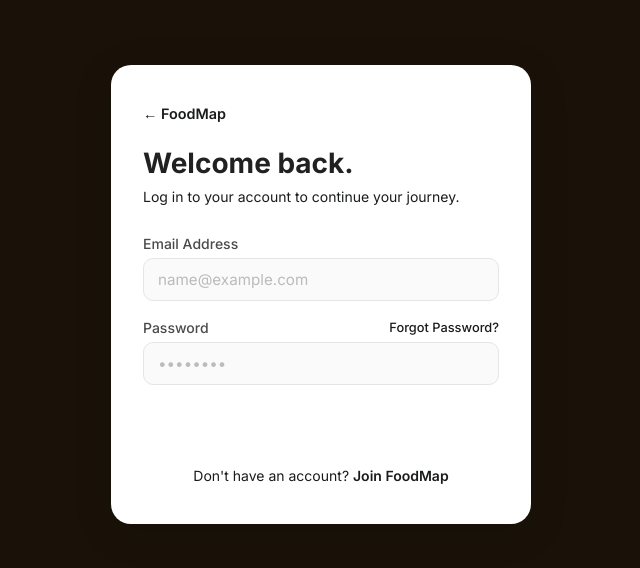
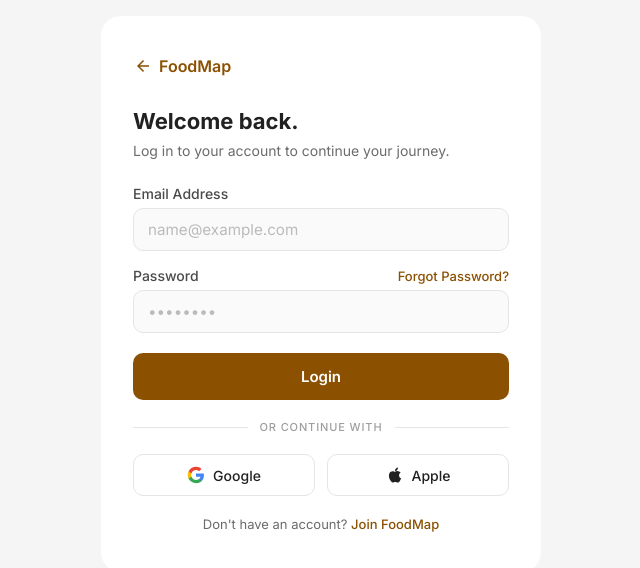
Before and after one commit to FilipBienkowski3/FoodMap, a React (Vite) app in the folder FoodMap-frontend/: page /login in a window 1280 px wide. Shown: the part 106-674 px from the top of the page, without its empty margins (319-959 px from the left). Built offline with nearby package versions, Linux system fonts and the light colour scheme; no server answers.

Commit message:
refactor: adjust auth pages

```diff
--- a/FoodMap-frontend/src/components/common/AuthCard/AuthCard.css
+++ b/FoodMap-frontend/src/components/common/AuthCard/AuthCard.css
@@ -1,23 +1,35 @@
 .auth-card {
-  background: #fff;
+  max-width: 440px;
+  width: 100%;
+  background: #FFFFFF;
   border-radius: 20px;
   padding: 40px 32px;
-  width: 100%;
-  max-width: 420px;
-  box-shadow: 0 8px 40px rgba(0,0,0,0.12);
+  box-shadow: none;
 }
 
 .auth-card__back {
-  background: none;
-  border: none;
-  font-family: var(--font-body);
-  font-size: 0.9rem;
-  font-weight: 600;
-  color: var(--color-primary-dark);
-  cursor: pointer;
-  margin-bottom: 24px;
-  padding: 0;
   display: flex;
   align-items: center;
   gap: 6px;
+  background: none;
+  border: none;
+  font-size: 16px;
+  font-weight: 600;
+  color: #8b5001;
+  cursor: pointer;
+  padding: 0;
+  margin-bottom: 32px;
 }
+
+.auth-card__back:hover {
+  opacity: 0.8;
+}
+
+.auth-card__back .material-symbols-outlined {
+  font-size: 20px;
+}
+
+.auth-card__back-logo {
+  font-size: 16px;
+  font-weight: 600;
+}
--- a/FoodMap-frontend/src/components/common/AuthCard/AuthCard.tsx
+++ b/FoodMap-frontend/src/components/common/AuthCard/AuthCard.tsx
@@ -13,7 +13,8 @@ export default function AuthCard({ children }: Props) {
   return (
     <div className="auth-card">
       <button className="auth-card__back" onClick={() => nav(ROUTES.HOME)}>
-        ← {APP_NAME}
+        <span className="material-symbols-outlined">arrow_back</span>
+        <span className="auth-card__back-logo">{APP_NAME}</span>
       </button>
       {children}
     </div>
--- a/FoodMap-frontend/src/constants/colors.ts
+++ b/FoodMap-frontend/src/constants/colors.ts
@@ -1,5 +1,5 @@
 export const COLORS = {
-  primary:       '#FF9800',
+  primary:       '#8b5001',
   primaryDark:   '#E65100',
   primaryLight:  '#FFB74D',
   secondary:     '#FFC107',
--- a/FoodMap-frontend/src/pages/Auth/Auth.css
+++ b/FoodMap-frontend/src/pages/Auth/Auth.css
@@ -1,42 +1,42 @@
+/* ── Page shell ── */
 .auth-page {
   min-height: 100vh;
   display: flex;
   align-items: center;
   justify-content: center;
-  background: #1a1208;
-  padding: 24px;
+  background: #F5F5F5;
 }
 
+/* ── Typography ── */
 .auth-page__title {
-  font-family: var(--font-heading);
-  font-size: 1.75rem;
+  font-size: 22px;
   font-weight: 700;
   color: #212121;
-  margin-bottom: 6px;
+  margin: 0 0 6px;
 }
 
 .auth-page__sub {
-  font-size: 0.875rem;
-  color: var(--color-text-muted);
-  margin-bottom: 28px;
+  font-size: 14px;
+  color: #6B6B6B;
+  margin: 0 0 24px;
   line-height: 1.5;
 }
 
+/* ── Error banner ── */
 .auth-page__error {
-  background: #fff5f5;
-  border: 1px solid #ffcdd2;
-  color: #c62828;
+  background: #FFEBEE;
+  color: #D32F2F;
   border-radius: 8px;
   padding: 10px 14px;
-  font-size: 0.85rem;
+  font-size: 13px;
   margin-bottom: 16px;
 }
 
+/* ── Form ── */
 .auth-page__form {
   display: flex;
   flex-direction: column;
-  gap: 18px;
-  margin-bottom: 20px;
+  gap: 16px;
 }
 
 .auth-page__field {
@@ -52,73 +52,109 @@
 }
 
 .auth-page__forgot {
-  font-size: 0.8rem;
-  color: var(--color-primary-dark);
+  font-size: 13px;
+  color: #8b5001;
   text-decoration: none;
   font-weight: 500;
 }
 
+.auth-page__forgot:hover {
+  opacity: 0.8;
+}
+
+/* ── Submit button ── */
 .auth-page__submit {
   width: 100%;
-  background: var(--color-primary-dark) !important;
-  color: #fff !important;
-  border-radius: 10px !important;
-  padding: 12px !important;
-  font-size: 1rem !important;
-  font-weight: 600 !important;
+  padding: 14px;
+  color: #FFFFFF !important;
+  border: none !important;
+  border-radius: 10px;
+  font-size: 15px;
+  font-weight: 600;
+  cursor: pointer;
+  margin-top: 4px;
+  transition: opacity 0.2s;
+  text-align: center;
 }
 
-.auth-page__divider {
-  text-align: center;
-  position: relative;
-  margin: 20px 0;
-  color: #bbb;
-  font-size: 0.75rem;
-  letter-spacing: 0.08em;
+.auth-page__submit:hover:not(:disabled) {
+  opacity: 0.9;
 }
 
-.auth-page__divider::before,
-.auth-page__divider::after {
-  content: '';
-  position: absolute;
-  top: 50%;
-  width: 30%;
-  height: 1px;
-  background: #e5e5e5;
+.auth-page__submit:disabled {
+  opacity: 0.6;
+  cursor: not-allowed;
 }
 
-.auth-page__divider::before { left: 0; }
-.auth-page__divider::after  { right: 0; }
+/* ── Divider ── */
+.auth-page__divider {
+  display: flex;
+  align-items: center;
+  gap: 12px;
+  margin: 20px 0;
+}
 
+.auth-page__divider-line {
+  flex: 1;
+  height: 1px;
+  background: #E5E5E5;
+}
+
+.auth-page__divider-text {
+  font-size: 11px;
+  font-weight: 500;
+  color: #9E9E9E;
+  letter-spacing: 0.08em;
+  white-space: nowrap;
+}
+
+/* ── Social buttons ── */
 .auth-page__social {
   display: flex;
   gap: 12px;
-  margin-bottom: 20px;
 }
 
 .auth-page__social-btn {
   flex: 1;
-  padding: 10px;
-  border: 1px solid #e5e5e5;
+  display: flex;
+  align-items: center;
+  justify-content: center;
+  gap: 8px;
+  padding: 11px 16px;
+  background: #FFFFFF;
+  border: 1px solid #E5E5E5;
   border-radius: 10px;
-  background: #fff;
-  font-family: var(--font-body);
-  font-size: 0.875rem;
+  font-size: 14px;
   font-weight: 500;
+  color: #212121;
   cursor: pointer;
-  transition: border-color 0.2s;
+  transition: background 0.15s;
 }
 
-.auth-page__social-btn:hover { border-color: var(--color-primary); }
+.auth-page__social-btn:hover {
+  background: #F5F5F5;
+}
 
+.auth-page__social-icon {
+  width: 18px;
+  height: 18px;
+  flex-shrink: 0;
+}
+
+/* ── Footer link ── */
 .auth-page__footer {
   text-align: center;
-  font-size: 0.875rem;
-  color: var(--color-text-muted);
+  font-size: 13px;
+  color: #6B6B6B;
+  margin-top: 20px;
 }
 
 .auth-page__footer a {
-  color: var(--color-primary-dark);
-  font-weight: 600;
+  color: #8b5001;
+  font-weight: 500;
   text-decoration: none;
 }
+
+.auth-page__footer a:hover {
+  opacity: 0.8;
+}
--- a/FoodMap-frontend/src/pages/Auth/Login/Login.tsx
+++ b/FoodMap-frontend/src/pages/Auth/Login/Login.tsx
@@ -1,6 +1,6 @@
 import { useState } from 'react'
 import { useNavigate, Link } from 'react-router-dom'
-import { signInWithEmailAndPassword } from 'firebase/auth'
+import { signInWithEmailAndPassword, GoogleAuthProvider, signInWithPopup } from 'firebase/auth'
 import { auth } from '../../../config/firebase'
 import { Button } from '../../../components/common/Button/Button'
 import { Label } from '../../../components/common/Label/Label'
@@ -16,19 +16,25 @@ export default function Login() {
   const [loading, setLoading] = useState(false)
   const nav = useNavigate()
 
-  const handleSubmit = async (e: React.FormEvent) => {
-    e.preventDefault()
+  const handleSubmit = async () => {
     setLoading(true)
     setError('')
     try {
       await signInWithEmailAndPassword(auth, email, password)
       nav(ROUTES.HOME)
     } catch (err: unknown) {
-      if (err instanceof Error) {
-        setError(err.message || 'Log in error')
-      }
+      if (err instanceof Error) setError(err.message || 'Log in error')
     } finally {
       setLoading(false)
+    }
+  }
+
+  const handleGoogle = async () => {
+    try {
+      await signInWithPopup(auth, new GoogleAuthProvider())
+      nav(ROUTES.HOME)
+    } catch (err: unknown) {
+      if (err instanceof Error) setError(err.message)
     }
   }
 
@@ -40,11 +46,11 @@ export default function Login() {
 
         {error && <div className="auth-page__error">{error}</div>}
 
-        <form onSubmit={handleSubmit} className="auth-page__form">
+        <div className="auth-page__form">
           <div className="auth-page__field">
             <Label htmlFor="email">Email Address</Label>
             <Input id="email" type="email" placeholder="name@example.com"
-              value={email} onChange={e => setEmail(e.target.value)} required />
+              value={email} onChange={e => setEmail(e.target.value)} />
           </div>
           <div className="auth-page__field">
             <div className="auth-page__label-row">
@@ -52,13 +58,37 @@ export default function Login() {
               <a href="#" className="auth-page__forgot">Forgot Password?</a>
             </div>
             <Input id="password" type="password" placeholder="••••••••"
-              value={password} onChange={e => setPassword(e.target.value)} required />
+              value={password} onChange={e => setPassword(e.target.value)} />
           </div>
 
-          <Button type="submit" disabled={loading} className="auth-page__submit">
+          <Button variant="primary" onClick={handleSubmit} disabled={loading} className="auth-page__submit">
             {loading ? 'Logging in...' : 'Login'}
           </Button>
-        </form>
+        </div>
+
+        <div className="auth-page__divider">
+          <span className="auth-page__divider-line" />
+          <span className="auth-page__divider-text">OR CONTINUE WITH</span>
+          <span className="auth-page__divider-line" />
+        </div>
+
+        <div className="auth-page__social">
+          <button className="auth-page__social-btn" onClick={handleGoogle}>
+            <svg className="auth-page__social-icon" viewBox="0 0 24 24">
+              <path d="M22.56 12.25c0-.78-.07-1.53-.2-2.25H12v4.26h5.92c-.26 1.37-1.04 2.53-2.21 3.31v2.77h3.57c2.08-1.92 3.28-4.74 3.28-8.09z" fill="#4285F4"/>
+              <path d="M12 23c2.97 0 5.46-.98 7.28-2.66l-3.57-2.77c-.98.66-2.23 1.06-3.71 1.06-2.86 0-5.29-1.93-6.16-4.53H2.18v2.84C3.99 20.53 7.7 23 12 23z" fill="#34A853"/>
+              <path d="M5.84 14.09c-.22-.66-.35-1.36-.35-2.09s.13-1.43.35-2.09V7.07H2.18C1.43 8.55 1 10.22 1 12s.43 3.45 1.18 4.93l3.66-2.84z" fill="#FBBC05"/>
+              <path d="M12 5.38c1.62 0 3.06.56 4.21 1.64l3.15-3.15C17.45 2.09 14.97 1 12 1 7.7 1 3.99 3.47 2.18 7.07l3.66 2.84c.87-2.6 3.3-4.53 6.16-4.53z" fill="#EA4335"/>
+            </svg>
+            Google
+          </button>
+          <button className="auth-page__social-btn" onClick={() => {}}>
+            <svg className="auth-page__social-icon" viewBox="0 0 24 24" fill="currentColor">
+              <path d="M18.71 19.5c-.83 1.24-1.71 2.45-3.05 2.47-1.34.03-1.77-.79-3.29-.79-1.53 0-2 .77-3.27.82-1.31.05-2.3-1.32-3.14-2.53C4.25 17 2.94 12.45 4.7 9.39c.87-1.52 2.43-2.48 4.12-2.51 1.28-.02 2.5.87 3.29.87.78 0 2.26-1.07 3.8-.91.65.03 2.47.26 3.64 1.98-.09.06-2.17 1.28-2.15 3.81.03 3.02 2.65 4.03 2.68 4.04-.03.07-.42 1.44-1.38 2.83M13 3.5c.73-.83 1.94-1.46 2.94-1.5.13 1.17-.34 2.35-1.04 3.19-.69.85-1.83 1.51-2.95 1.42-.15-1.15.41-2.35 1.05-3.11z"/>
+            </svg>
+            Apple
+          </button>
+        </div>
 
         <p className="auth-page__footer">
           Don't have an account? <Link to={ROUTES.REGISTER}>Join FoodMap</Link>
--- a/FoodMap-frontend/src/pages/Auth/Register/Register.tsx
+++ b/FoodMap-frontend/src/pages/Auth/Register/Register.tsx
@@ -1,6 +1,6 @@
 import { useState } from 'react'
 import { useNavigate, Link } from 'react-router-dom'
-import { createUserWithEmailAndPassword, updateProfile } from 'firebase/auth'
+import { createUserWithEmailAndPassword, updateProfile, GoogleAuthProvider, signInWithPopup } from 'firebase/auth'
 import { auth } from '../../../config/firebase'
 import { useAuth } from '../../../context/useAuth'
 import { Button } from '../../../components/common/Button/Button'
@@ -11,38 +11,38 @@ import { ROUTES } from '../../../constants/routes'
 import '../Auth.css'
 
 export default function Register() {
-  const [name, setName] = useState('')
-  const [email, setEmail] = useState('')
+  const [name, setName]       = useState('')
+  const [email, setEmail]     = useState('')
   const [password, setPassword] = useState('')
   const [confirm, setConfirm] = useState('')
-  const [error, setError] = useState('')
+  const [error, setError]     = useState('')
   const [loading, setLoading] = useState(false)
   const { login } = useAuth()
   const nav = useNavigate()
 
-  const handleSubmit = async (e: React.FormEvent) => {
-    e.preventDefault()
-    if (password !== confirm) {
-      setError('Passwords do not match')
-      return
-    }
+  const handleSubmit = async () => {
+    if (password !== confirm) { setError('Passwords do not match'); return }
     setLoading(true)
     setError('')
     try {
-      const userCredential = await createUserWithEmailAndPassword(auth, email, password)
-      if (userCredential.user) {
-        await updateProfile(userCredential.user, { displayName: name })
-        login({
-          id: userCredential.user.uid,
-          name: name,
-          email: userCredential.user.email
-        })
-      }
+      const { user } = await createUserWithEmailAndPassword(auth, email, password)
+      await updateProfile(user, { displayName: name })
+      login({ id: user.uid, name, email: user.email })
       nav(ROUTES.HOME)
     } catch (err: unknown) {
       setError(err instanceof Error ? err.message : 'Connection error')
     } finally {
       setLoading(false)
+    }
+  }
+
+  const handleGoogle = async () => {
+    setError('')
+    try {
+      await signInWithPopup(auth, new GoogleAuthProvider())
+      nav(ROUTES.HOME)
+    } catch (err: unknown) {
+      if (err instanceof Error) setError(err.message)
     }
   }
 
@@ -54,32 +54,81 @@ export default function Register() {
 
         {error && <div className="auth-page__error">{error}</div>}
 
-        <form onSubmit={handleSubmit} className="auth-page__form">
+        <div className="auth-page__form">
           <div className="auth-page__field">
             <Label htmlFor="name">Full Name</Label>
-            <Input id="name" type="text" placeholder="Enter your name"
-              value={name} onChange={e => setName(e.target.value)} required />
+            <Input
+              id="name"
+              type="text"
+              placeholder="Enter your name"
+              value={name}
+              onChange={e => setName(e.target.value)}
+            />
           </div>
           <div className="auth-page__field">
             <Label htmlFor="email">Email Address</Label>
-            <Input id="email" type="email" placeholder="hello@example.com"
-              value={email} onChange={e => setEmail(e.target.value)} required />
+            <Input
+              id="email"
+              type="email"
+              placeholder="hello@example.com"
+              value={email}
+              onChange={e => setEmail(e.target.value)}
+            />
           </div>
           <div className="auth-page__field">
             <Label htmlFor="password">Password</Label>
-            <Input id="password" type="password" placeholder="••••••••"
-              value={password} onChange={e => setPassword(e.target.value)} required minLength={6} />
+            <Input
+              id="password"
+              type="password"
+              placeholder="••••••••"
+              value={password}
+              onChange={e => setPassword(e.target.value)}
+            />
           </div>
           <div className="auth-page__field">
             <Label htmlFor="confirm">Confirm Password</Label>
-            <Input id="confirm" type="password" placeholder="••••••••"
-              value={confirm} onChange={e => setConfirm(e.target.value)} required />
+            <Input
+              id="confirm"
+              type="password"
+              placeholder="••••••••"
+              value={confirm}
+              onChange={e => setConfirm(e.target.value)}
+            />
           </div>
 
-          <Button type="submit" disabled={loading} className="auth-page__submit">
+          <Button
+            variant="primary"
+            onClick={handleSubmit}
+            disabled={loading}
+            className="auth-page__submit"
+          >
             {loading ? 'Creating account...' : 'Create Account'}
           </Button>
-        </form>
+        </div>
+
+        <div className="auth-page__divider">
+          <span className="auth-page__divider-line" />
+          <span className="auth-page__divider-text">OR CONTINUE WITH</span>
+          <span className="auth-page__divider-line" />
+        </div>
+
+        <div className="auth-page__social">
+          <button className="auth-page__social-btn" onClick={handleGoogle} type="button">
+            <svg className="auth-page__social-icon" viewBox="0 0 24 24">
+              <path d="M22.56 12.25c0-.78-.07-1.53-.2-2.25H12v4.26h5.92c-.26 1.37-1.04 2.53-2.21 3.31v2.77h3.57c2.08-1.92 3.28-4.74 3.28-8.09z" fill="#4285F4"/>
+              <path d="M12 23c2.97 0 5.46-.98 7.28-2.66l-3.57-2.77c-.98.66-2.23 1.06-3.71 1.06-2.86 0-5.29-1.93-6.16-4.53H2.18v2.84C3.99 20.53 7.7 23 12 23z" fill="#34A853"/>
+              <path d="M5.84 14.09c-.22-.66-.35-1.36-.35-2.09s.13-1.43.35-2.09V7.07H2.18C1.43 8.55 1 10.22 1 12s.43 3.45 1.18 4.93l3.66-2.84z" fill="#FBBC05"/>
+              <path d="M12 5.38c1.62 0 3.06.56 4.21 1.64l3.15-3.15C17.45 2.09 14.97 1 12 1 7.7 1 3.99 3.47 2.18 7.07l3.66 2.84c.87-2.6 3.3-4.53 6.16-4.53z" fill="#EA4335"/>
+            </svg>
+            Google
+          </button>
+          <button className="auth-page__social-btn" type="button">
+            <svg className="auth-page__social-icon" viewBox="0 0 24 24" fill="currentColor">
+              <path d="M18.71 19.5c-.83 1.24-1.71 2.45-3.05 2.47-1.34.03-1.77-.79-3.29-.79-1.53 0-2 .77-3.27.82-1.31.05-2.3-1.32-3.14-2.53C4.25 17 2.94 12.45 4.7 9.39c.87-1.52 2.43-2.48 4.12-2.51 1.28-.02 2.5.87 3.29.87.78 0 2.26-1.07 3.8-.91.65.03 2.47.26 3.64 1.98-.09.06-2.17 1.28-2.15 3.81.03 3.02 2.65 4.03 2.68 4.04-.03.07-.42 1.44-1.38 2.83M13 3.5c.73-.83 1.94-1.46 2.94-1.5.13 1.17-.34 2.35-1.04 3.19-.69.85-1.83 1.51-2.95 1.42-.15-1.15.41-2.35 1.05-3.11z"/>
+            </svg>
+            Apple
+          </button>
+        </div>
 
         <p className="auth-page__footer">
           Already a member? <Link to={ROUTES.LOGIN}>Login to your account</Link>
```
